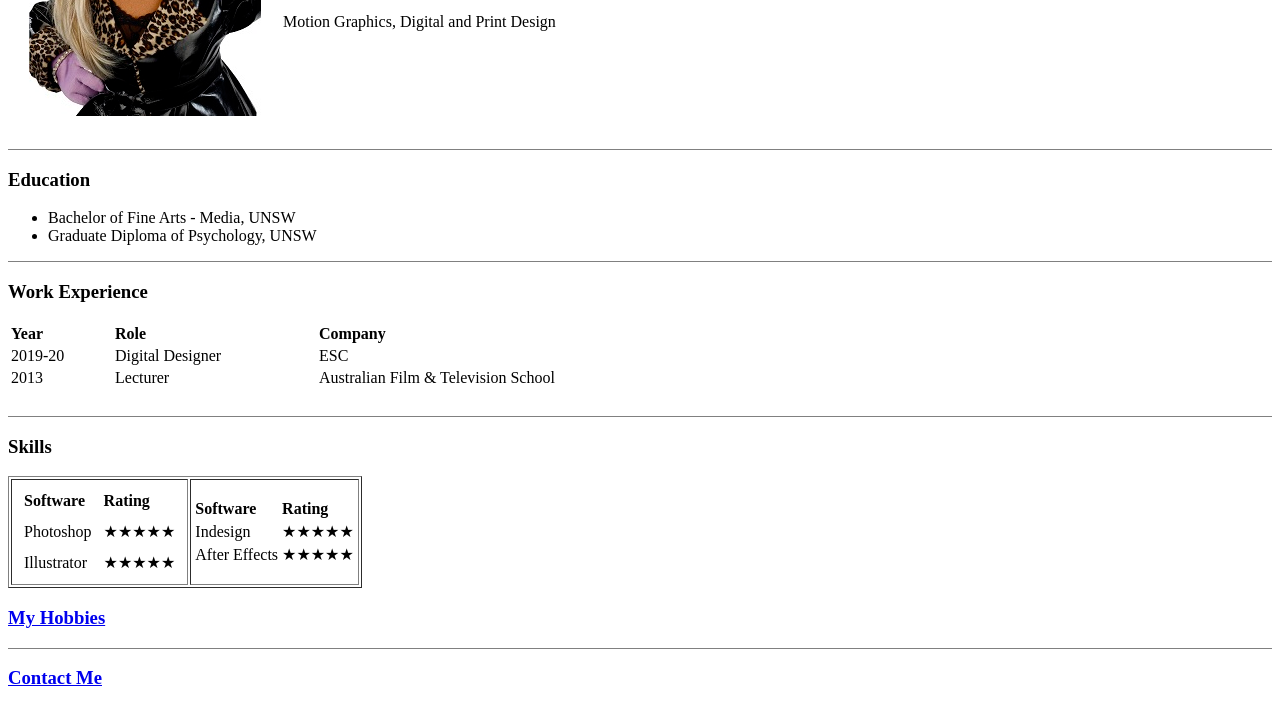
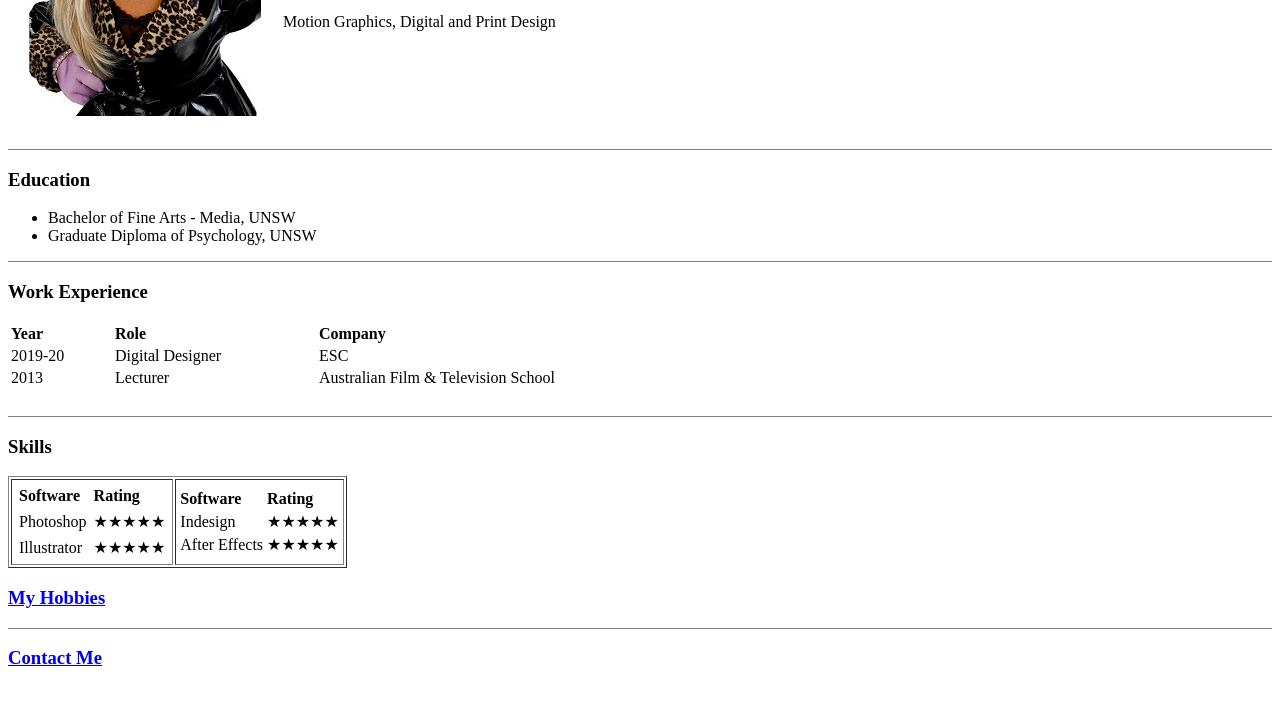
Before and after one commit to LittlForest/cv, a plain HTML site: page index.html in a window 1280 px wide. Shown: the part 203-911 px from the top of the page. Drawn offline with Linux system fonts and the light colour scheme.

Commit message:
Update index.html

```diff
--- a/index.html
+++ b/index.html
@@ -55,7 +55,7 @@
     <tbody>
       <tr>
         <td>
-          <table cellspacing=10>
+          <table cellspacing=5>
             <thead align=left>
               <tr>
                 <th>Software</th>
```
